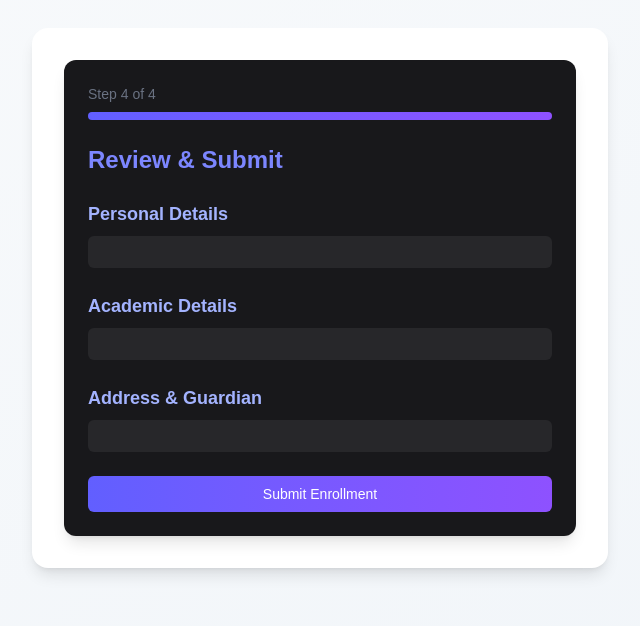
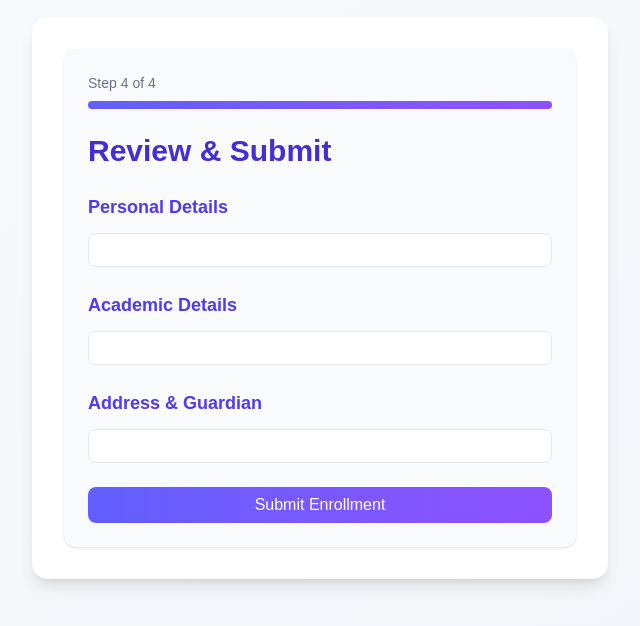
Before and after one commit to Khushii-sharma/Enrollment-App, a Next.js app: page /enroll/review in a window 1280 px wide. Shown: the part 102-728 px from the top of the page, without its empty margins (320-960 px from the left). Built offline with nearby package versions, Linux system fonts and the light colour scheme.

Commit message:
Refactor Review component for improved readability

```diff
--- a/src/app/enroll/review/page.jsx
+++ b/src/app/enroll/review/page.jsx
@@ -5,8 +5,7 @@ import { useFormData } from "@/context/FormContext";
 
 export default function Review() {
   const { formData } = useFormData();
-
-  if (!formData) return null; // wait for context
+  if (!formData) return null;
 
   const stepLabels = {
     step1: {
@@ -35,18 +34,30 @@ export default function Review() {
 
   const renderStep = (stepKey, title) => {
     const stepData = formData[stepKey];
-    if (!stepData) return null; // skip if no data
+    if (!stepData) return null;
 
     return (
-      <div className="space-y-2">
-        <h2 className="text-lg font-semibold text-indigo-300">{title}</h2>
-        <div className="bg-zinc-800 p-4 rounded-md space-y-1 text-sm">
+      <div className="space-y-3">
+        <h2 className="text-lg font-semibold text-indigo-600 dark:text-indigo-300">
+          {title}
+        </h2>
+
+        <div className="rounded-lg border border-gray-200 dark:border-zinc-700
+                        bg-white dark:bg-zinc-800 p-4 space-y-2 text-sm">
           {Object.entries(stepData).map(([k, v]) => {
             if (v === undefined || v === "" || v === null) return null;
+
             return (
-              <div key={k} className="flex justify-between">
-                <span className="text-indigo-300">{stepLabels[stepKey][k] || k}</span>
-                <span className="font-medium">{String(v)}</span>
+              <div
+                key={k}
+                className="flex flex-col sm:flex-row sm:justify-between gap-1"
+              >
+                <span className="text-gray-500 dark:text-zinc-400">
+                  {stepLabels[stepKey][k] || k}
+                </span>
+                <span className="font-medium text-gray-900 dark:text-white">
+                  {String(v)}
+                </span>
               </div>
             );
           })}
@@ -56,16 +67,28 @@ export default function Review() {
   };
 
   return (
-    <div className="space-y-6 max-w-xl mx-auto p-6 bg-zinc-900 rounded-xl shadow-lg text-white">
+    <div className="max-w-2xl mx-auto px-4 sm:px-6 py-6 space-y-6
+                    bg-gray-50 dark:bg-zinc-900
+                    text-gray-900 dark:text-white
+                    rounded-xl shadow-sm dark:shadow-zinc-800/40">
+
       <ProgressHeader />
 
-      <h1 className="text-2xl font-semibold text-indigo-400">Review & Submit</h1>
+      <h1 className="text-2xl sm:text-3xl font-semibold
+                     text-indigo-700 dark:text-indigo-400">
+        Review & Submit
+      </h1>
 
       {renderStep("step1", "Personal Details")}
       {renderStep("step2", "Academic Details")}
       {renderStep("step3", "Address & Guardian")}
 
-      <Button className="w-full bg-linear-to-r from-indigo-500 to-violet-500 hover:from-indigo-600 hover:to-violet-600 text-white">
+      <Button
+        className="w-full py-3 text-base font-medium
+                   bg-linear-to-r from-indigo-500 to-violet-500
+                   hover:from-indigo-600 hover:to-violet-600
+                   text-white rounded-lg"
+      >
         Submit Enrollment
       </Button>
     </div>
```
